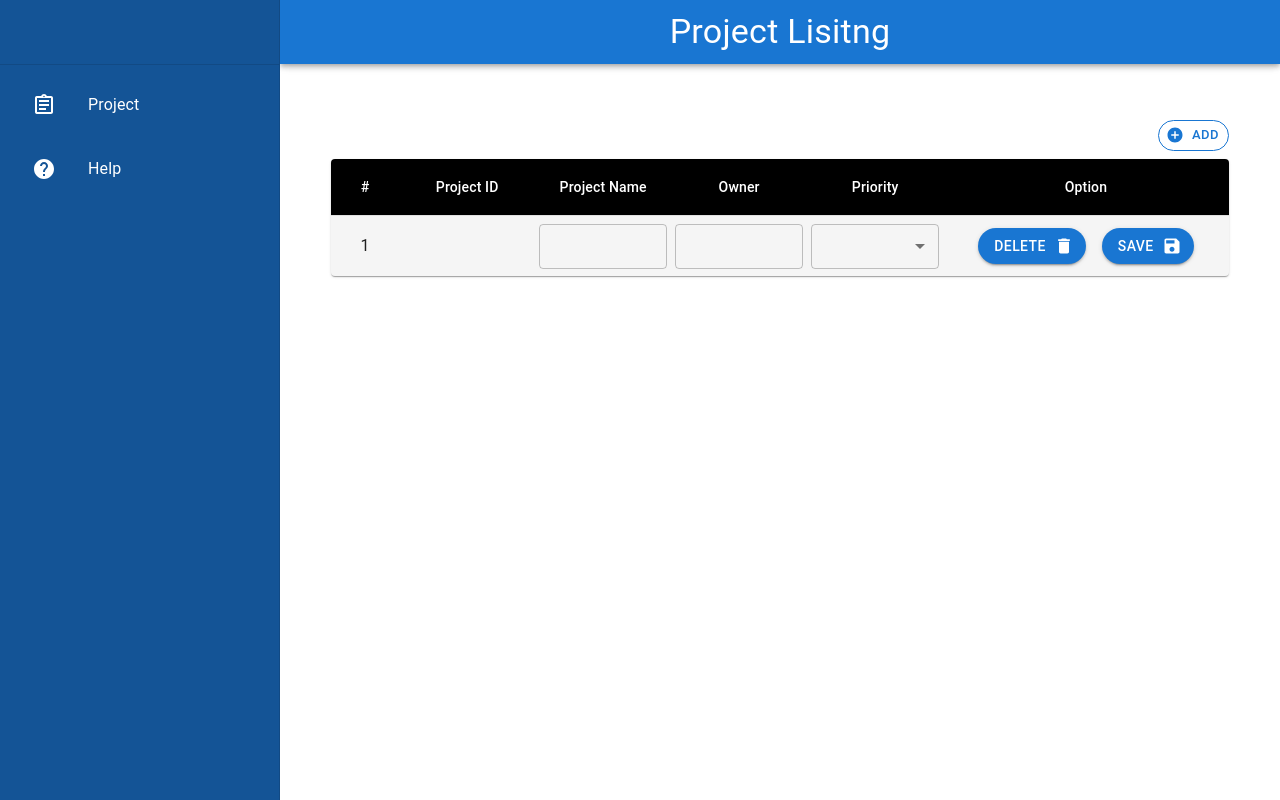
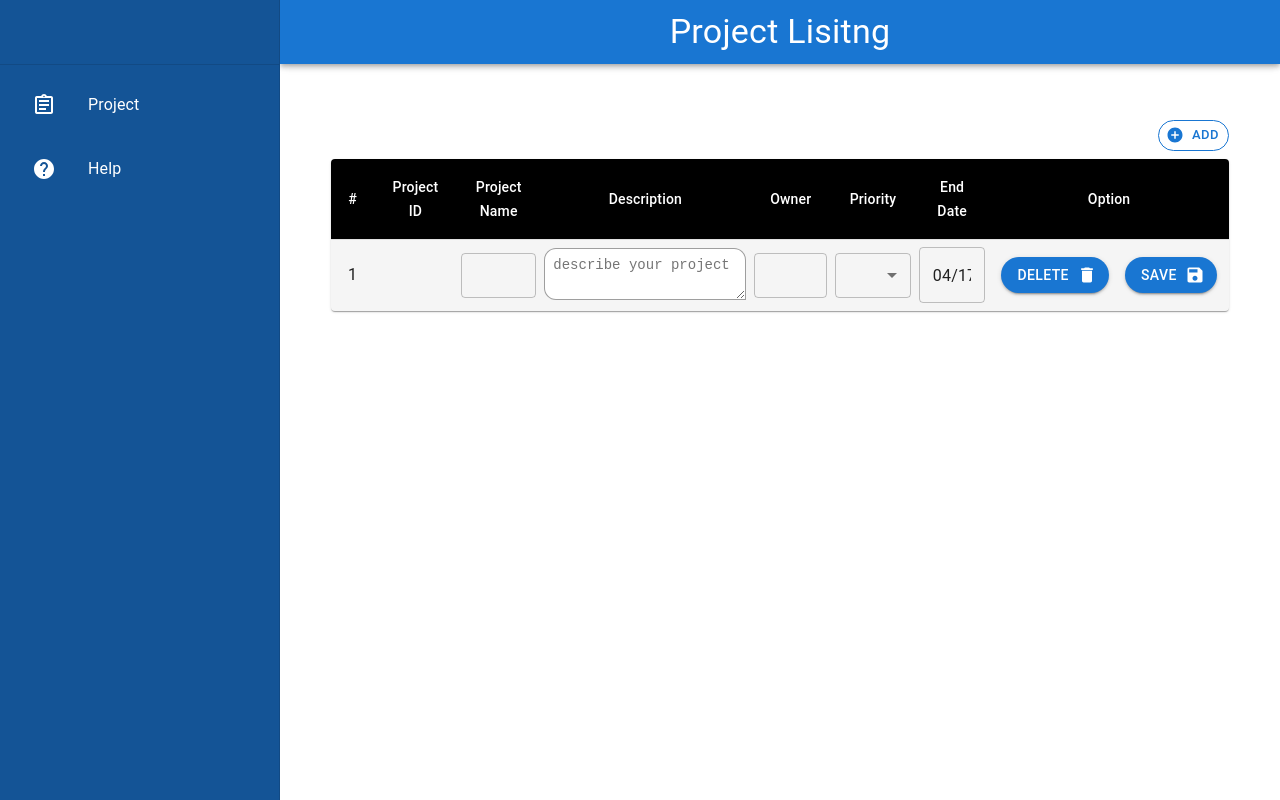
Before and after one commit to Saurabh07n/Project-List-frontend, a React (Create React App) app: page / in a window 1280 px wide. Both pictures are taken after a click on the button "ADD". Built offline with nearby package versions, Linux system fonts and the light colour scheme; no server answers.

Commit message:
codeOptm+textarea

```diff
--- a/package.json
+++ b/package.json
@@ -6,15 +6,19 @@
     "@emotion/react": "^11.11.1",
     "@emotion/styled": "^11.11.0",
     "@mui/icons-material": "^5.14.7",
-    "@mui/material": "^5.14.7",
+    "@mui/material": "^5.14.8",
+    "@mui/styled-engine-sc": "^5.14.8",
     "@mui/system": "^5.14.7",
+    "@mui/x-date-pickers": "^6.12.1",
     "@testing-library/jest-dom": "^5.17.0",
     "@testing-library/react": "^13.4.0",
     "@testing-library/user-event": "^13.5.0",
     "axios": "^1.5.0",
+    "dayjs": "^1.11.9",
     "react": "^18.2.0",
     "react-dom": "^18.2.0",
     "react-scripts": "5.0.1",
+    "styled-components": "^6.0.7",
     "web-vitals": "^2.1.4"
   },
   "scripts": {
--- a/src/Components/ProjectList.js
+++ b/src/Components/ProjectList.js
@@ -11,6 +11,37 @@ import FormControl from '@mui/material/FormControl';
 import MenuItem from '@mui/material/MenuItem';
 import Select from '@mui/material/Select';
 import url from '../Config/config'
+import { TextareaAutosize } from '@mui/base/TextareaAutosize';
+import { AdapterDayjs } from '@mui/x-date-pickers/AdapterDayjs';
+import { LocalizationProvider } from '@mui/x-date-pickers/LocalizationProvider';
+import dayjs from 'dayjs';
+import { DatePicker } from '@mui/x-date-pickers/DatePicker';
+
+
+const StyledTextarea = styled(TextareaAutosize)(
+  ({ theme }) => `
+  font-size: 0.875rem;
+  font-weight: 400;
+  line-height: 1.2;
+  padding: 8px;
+  border-radius: 12px 12px 0 12px;
+  color: ${theme.palette.mode === 'dark' ? theme.palette.text.disabled : theme.palette.text.primary};
+  background: ${theme.palette.mode === 'dark' ? theme.palette.text.primary : '#fff'};
+  border: 1px solid ${theme.palette.mode === 'dark' ? theme.palette.text.primary : theme.palette.text.disabled};
+
+  &:hover {
+    border: 1px solid ${theme.palette.text.primary};
+  }
+
+  &:focus {
+    border: 2px solid ${theme.palette.primary.main};
+  }
+
+  &:focus-visible {
+    outline: 0;
+  }
+`,
+);
 
 const StyledTableCell = styled(TableCell)(({ theme }) => ({
     [`&.${tableCellClasses.head}`]: {
@@ -28,7 +59,7 @@ const StyledTableCell = styled(TableCell)(({ theme }) => ({
 
 const StyledTableRow = styled(TableRow)(({ theme }) => ({
   '&:nth-of-type(odd)': {
-    backgroundColor: theme.palette.action.hover,
+   backgroundColor: theme.palette.action.hover,
   },
   // hide last border
   '&:last-child td, &:last-child th': {
@@ -42,19 +73,34 @@ const StyledTableButton = styled(Button)(({ theme }) => ({
 }));
 
 export const ProjectList = () => {
+
+  const emptyList = {
+    id: '',
+    name: '',
+    owner: '',
+    priority: '',
+    description: '',
+    endDate: ''
+  }
+
   const [selectedRow,setSelectedRow] = useState('');
   const [data,setData] = useState([]);
   const [lastId,setLastId] = useState('');
-  const [listItem,setListItem] = useState({
-    id: '',
-    name: '',
-    owner: '',
-    priority: ''
-  });
+  const [listItem,setListItem] = useState({...emptyList});
 
   useEffect(()=> {
     (async () => await Load())();
   },[]);
+
+  const provideListItem = (item) => ({
+    id: item.id,
+    name: item.name,
+    owner: item.owner,
+    priority: item.priority,
+    description: item.description,
+    endDate: item.endDate,
+    created: item.created,
+  });
 
   async function Load() {
     try {
@@ -66,11 +112,9 @@ export const ProjectList = () => {
         id = id.substr(id.lastIndexOf('/')+1);
 
         return {
-        id: id,
-        name: element.name,
-        owner: element.owner,
-        priority: element.priority,
-        created: true,
+          ...provideListItem(element),
+          id: id,
+          created: true,
         }
       });
       setData(result);
@@ -87,9 +131,7 @@ export const ProjectList = () => {
     e.preventDefault();
 
     const obj = {
-      name: listItem.name,
-      owner: listItem.owner,
-      priority: listItem.priority
+      ...provideListItem(listItem),
     }
 
     if(!listItem.created) {
@@ -117,12 +159,7 @@ export const ProjectList = () => {
     }
 
     setSelectedRow('');
-    setListItem({
-      id: '',
-      name: '',
-      owner: '',
-      priority: ''
-    });
+    setListItem({...emptyList});
   }
 
   async function remove(e,idx) {
@@ -153,10 +190,7 @@ export const ProjectList = () => {
     const item = data[idx];
     setSelectedRow(e.target.id);
     setListItem({
-      id: item.id,
-      name: item.name,
-      owner: item.owner,
-      priority: item.priority,
+      ...provideListItem(item),
       created: data[idx].created ? true: false
     });
   }
@@ -172,22 +206,14 @@ export const ProjectList = () => {
     setData(tempArray);
 
     setListItem({
-      id: temp.id,
-      name: temp.name,
-      owner: temp.owner,
-      priority: temp.priority,
+      ...provideListItem(temp),
       created: data[idx].created ? true: false
     });
   }
 
   const addRow = () => {
     let temp = [...data];
-    temp.push({
-      id: '',
-      name: '',
-      owner: '',
-      priority: ''
-    });
+    temp.push({...emptyList});
     setData(temp);
   }
 
@@ -205,8 +231,10 @@ export const ProjectList = () => {
                         <StyledTableCell style={{width:'5%'}} align="center">#</StyledTableCell>
                         <StyledTableCell align="center">Project ID</StyledTableCell>
                         <StyledTableCell align="center">Project Name</StyledTableCell>
+                        <StyledTableCell align="center" sx={{width: '15% !important'}}>Description</StyledTableCell>
                         <StyledTableCell align="center">Owner</StyledTableCell>
                         <StyledTableCell align="center">Priority</StyledTableCell>
+                        <StyledTableCell align="center">End Date</StyledTableCell>
                         {data.length !== 0 && <StyledTableCell align="center">Option</StyledTableCell>}
                     </TableRow>
                     </TableHead>
@@ -238,6 +266,25 @@ export const ProjectList = () => {
                                 />
                               :row.name }
                           </StyledTableCell>
+
+                          { ((selectedRow===row.id) || !row.created) ?
+                          <StyledTableCell align="center" id={row.id} sx={{pt: '8px !important'}}>
+                            <StyledTextarea
+                              multiline='true'
+                              maxRows={2}
+                              minRows={2}
+                              aria-label="maximum height"
+                              placeholder="describe your project"
+                              value={row.description}
+                              onChange={(e)=>handleTextChange(e,idx)}
+                              name= 'description'
+                              // maxLength={46}
+                            />
+                          </StyledTableCell>
+                          :
+                          <StyledTableCell align="center" id={row.id} onClick={(e) => handleClickInput(e,idx)}>
+                            {row.description}
+                          </StyledTableCell> }
 
                           <StyledTableCell align="center" id={row.id} onClick={(e) => handleClickInput(e,idx)}>
                             { (selectedRow===row.id) || !row.created ?
@@ -286,6 +333,16 @@ export const ProjectList = () => {
                             {row.priority}
                             </StyledTableCell> }
 
+                          <StyledTableCell align="center" id={row.id} onClick={(e) => handleClickInput(e,idx)}>
+                            {/* { (selectedRow===row.id) || !row.created ? */}
+                              <LocalizationProvider dateAdapter={AdapterDayjs}>
+                                <DatePicker
+                                  defaultValue={dayjs('2022-0417')}
+                                />
+                              </LocalizationProvider>
+                              {/* :row.owner } */}
+                          </StyledTableCell>
+
                           <StyledTableCell align="center">
                             <Box sx={{display: 'flex', justifyContent: 'center'}}>
                               <StyledTableButton size="medium" variant="contained" endIcon={<DeleteIcon />} onClick={(e)=>remove(e,idx)}>Delete</StyledTableButton>
```
Also changed, not shown: 1 other file (tests, documents, lock files or other folders).
